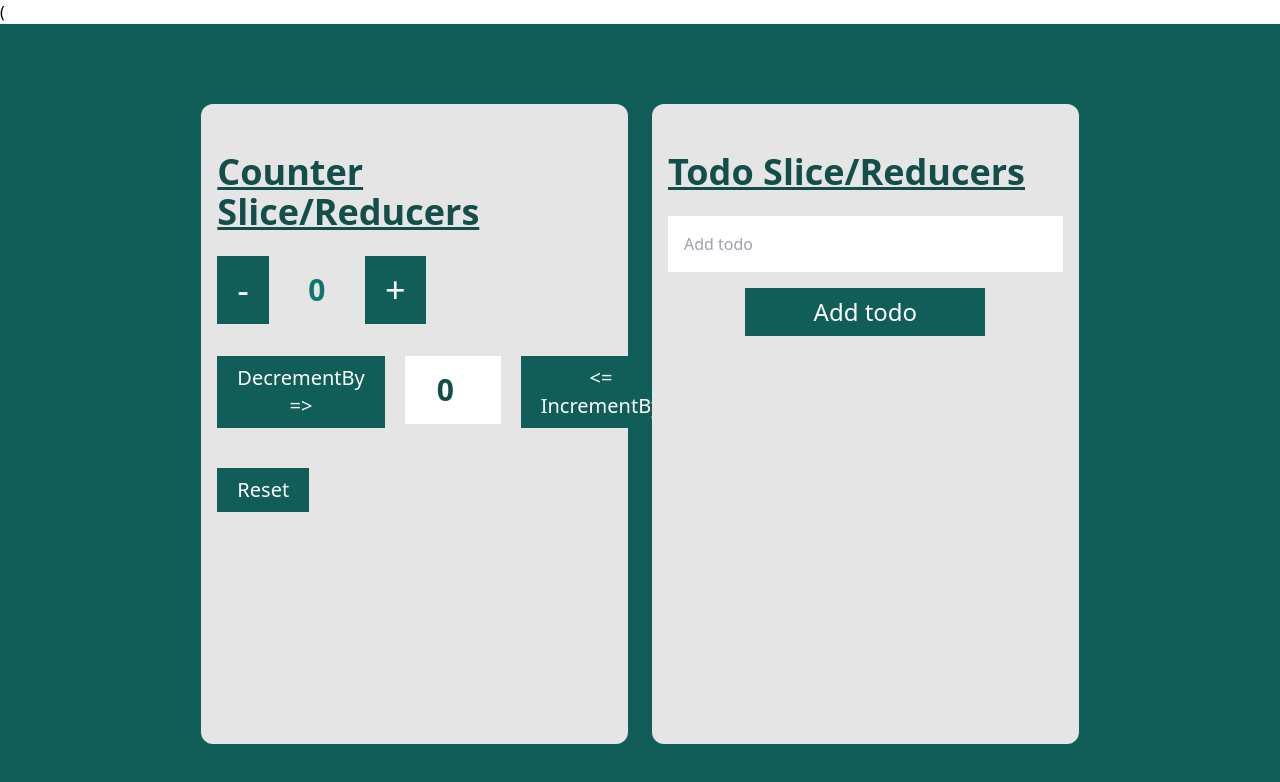
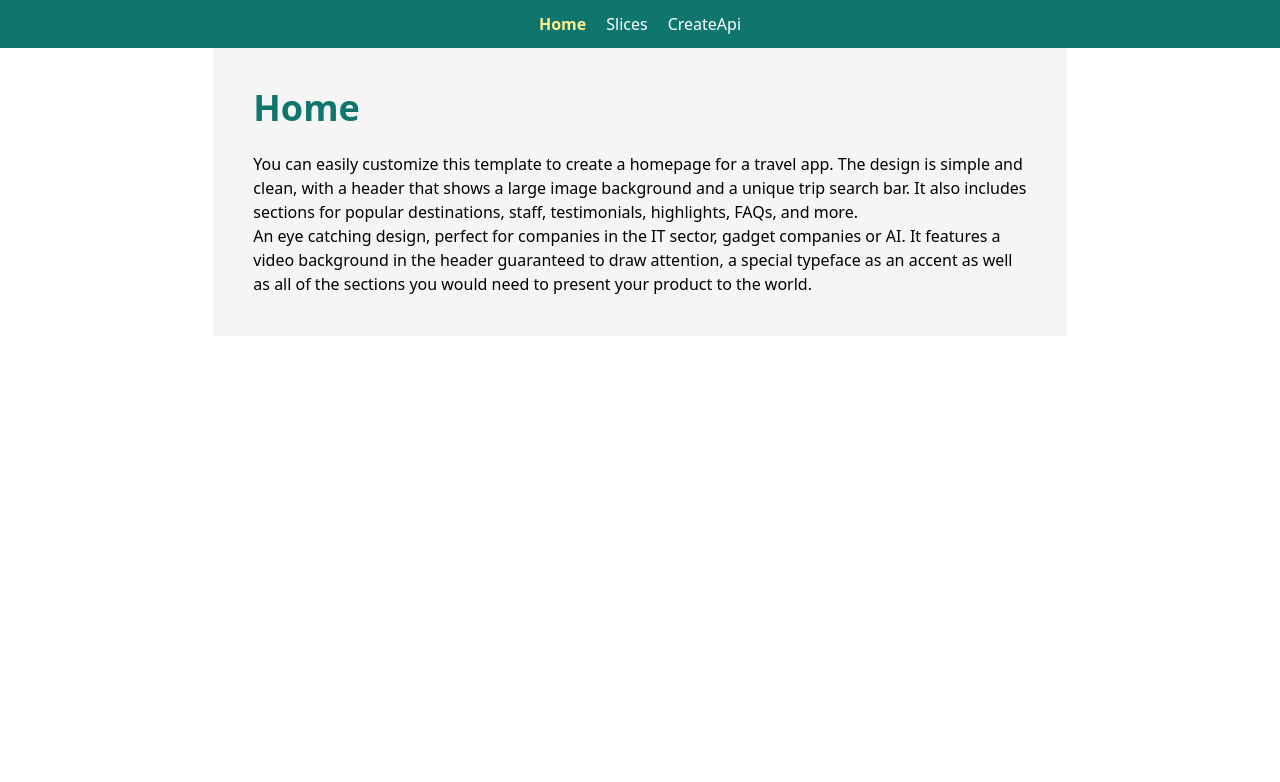
Before and after one commit to shankaraswal/rtk-qry-cd, a React app: page / in a window 1280 px wide. Shown: the top 782 px of the page. Built offline with nearby package versions, Linux system fonts and the light colour scheme; the HTML template or start-up script is replaced by a standard one.

Commit message:
added : routers

```diff
--- a/package.json
+++ b/package.json
@@ -13,7 +13,8 @@
     "@reduxjs/toolkit": "^2.2.7",
     "react": "^18.3.1",
     "react-dom": "^18.3.1",
-    "react-redux": "^9.1.2"
+    "react-redux": "^9.1.2",
+    "react-router-dom": "^6.26.0"
   },
   "devDependencies": {
     "@types/react": "^18.3.3",
--- a/src/app/App.tsx
+++ /dev/null
@@ -1,15 +0,0 @@
-import Counter from "../features/counter/Counter";
-import Todo from "../features/todo/Todo";
-
-function App() {
-  return (
-    <>
-      <div className="flex gap-6 h-screen text-white items-center bg-teal-800 justify-center">
-        <Counter />
-        <Todo />
-      </div>
-    </>
-  );
-}
-
-export default App;
--- /dev/null
+++ b/src/app/Layout.tsx
@@ -0,0 +1,37 @@
+import { NavLink, Outlet } from "react-router-dom";
+
+export const Layout = () => {
+  return (
+    <div className="flex flex-col items-center justify-center w-full">
+      <div className="flex flex-row gap-5 justify-center py-3  bg-teal-700 text-white w-full">
+        <NavLink
+          to="/"
+          className={({ isActive }) =>
+            isActive ? "text-yellow-200 font-bold" : "text-white"
+          }
+        >
+          Home
+        </NavLink>
+        <NavLink
+          to="/slices"
+          className={({ isActive }) =>
+            isActive ? "text-yellow-200 font-bold" : "text-white"
+          }
+        >
+          Slices
+        </NavLink>
+        <NavLink
+          to="/createapi"
+          className={({ isActive }) =>
+            isActive ? "text-yellow-200 font-bold" : "text-white"
+          }
+        >
+          CreateApi
+        </NavLink>
+      </div>
+      <div className="w-4/6 py-10 flex flex-col items-center justify-center bg-neutral-100 px-10">
+        <Outlet />
+      </div>
+    </div>
+  );
+};
--- a/src/features/counter/Counter.tsx
+++ b/src/features/counter/Counter.tsx
@@ -20,11 +20,11 @@ const Counter = () => {
     dispatch(reset());
   };
   return (
-    <div className="h-4/5 rounded-xl py-6 w-2/6 text-black border-neutral-400 p-4 bg-neutral-200">
-      <h1 className="text-4xl my-6 text-teal-900 font-semibold underline">
+    <div className="rounded-xl py-6 text-black border-neutral-400 p-4 bg-neutral-300">
+      <h1 className="text-xl font-bold  text-teal-700 md:text-4xl dark:text-teal-900  mb-6">
         Counter Slice/Reducers
       </h1>
-      <div className="flex flex-row">
+      <div className="flex flex-row mt-16">
         <button
           onClick={() => dispatch(decrement())}
           className="px-5 py-2 bg-teal-800 text-white text-4xl"
--- a/src/features/todo/Todo.tsx
+++ b/src/features/todo/Todo.tsx
@@ -30,12 +30,12 @@ const Todo = () => {
   };
 
   return (
-    <div className="h-4/5 rounded-xl py-6 w-2/6 text-black border-neutral-400 p-4 bg-neutral-200">
-      <h1 className="text-4xl my-6 text-teal-900 font-semibold underline">
+    <div className="rounded-xl py-6 text-black border-neutral-400 p-4 bg-neutral-300">
+      <h1 className="text-xl font-bold  text-teal-700 md:text-4xl dark:text-teal-900  mb-6">
         Todo Slice/Reducers
       </h1>
       <form
-        className="w-full items-center justify-center flex flex-col"
+        className="w-full items-center mt-16 justify-center flex flex-col"
         onSubmit={handleAddTodo}
       >
         <input
@@ -51,7 +51,7 @@ const Todo = () => {
         </button>
       </form>
       {error && <p className="text-red-500 text-center m-4 text-xl">{error}</p>}
-      <div className="mt-4 text-black overflow-scroll h-96">
+      <div className="mt-4 text-black overflow-auto h-96">
         {todos.map((todo, index) => (
           <div
             key={todo.id}
--- a/src/index.tsx
+++ b/src/index.tsx
@@ -1,11 +1,12 @@
+import { RouterProvider } from "react-router-dom";
 import ReactDOM from "react-dom/client";
-import App from "./app/App.tsx";
+import { routes } from "./routes";
 import { Provider } from "react-redux";
-import { store } from "./app/store.ts";
+import { store } from "./app/store";
 import "./index.css";
 
 ReactDOM.createRoot(document.getElementById("root")!).render(
   <Provider store={store}>
-    (<App />
+    <RouterProvider router={routes} />
   </Provider>
 );
--- /dev/null
+++ b/src/pages/CreateApi.tsx
@@ -0,0 +1,7 @@
+function CreateApi() {
+  return (
+    <div className="flex flex-col gap-4 justify-center w-full">dfasdfas</div>
+  );
+}
+
+export default CreateApi;
--- /dev/null
+++ b/src/pages/HomePage.tsx
@@ -0,0 +1,28 @@
+const HomePage = () => {
+  return (
+    <div>
+      <article className="prose lg:prose-xl">
+        <h1 className="text-xl font-bold  text-teal-700 md:text-4xl dark:text-teal-900  mb-6">
+          Home
+        </h1>
+        <p>
+          You can easily customize this template to create a homepage for a
+          travel app. The design is simple and clean, with a header that shows a
+          large image background and a unique trip search bar. It also includes
+          sections for popular destinations, staff, testimonials, highlights,
+          FAQs, and more.
+        </p>
+
+        <p>
+          An eye catching design, perfect for companies in the IT sector, gadget
+          companies or AI. It features a video background in the header
+          guaranteed to draw attention, a special typeface as an accent as well
+          as all of the sections you would need to present your product to the
+          world.
+        </p>
+      </article>
+    </div>
+  );
+};
+
+export default HomePage;
--- /dev/null
+++ b/src/pages/PageNotFound.tsx
@@ -0,0 +1,20 @@
+const PageNotFound = () => {
+  return (
+    <div>
+      <article className="prose lg:prose-xl">
+        <h1 className="text-xl font-bold  text-teal-700 md:text-4xl dark:text-teal-900  mb-6">
+          Page not found
+        </h1>
+        <p className="text-red-500">
+          An eye catching design, perfect for companies in the IT sector, gadget
+          companies or AI. It features a video background in the header
+          guaranteed to draw attention, a special typeface as an accent as well
+          as all of the sections you would need to present your product to the
+          world.
+        </p>
+      </article>
+    </div>
+  );
+};
+
+export default PageNotFound;
--- /dev/null
+++ b/src/pages/SliceMethod.tsx
@@ -0,0 +1,13 @@
+import Counter from "../features/counter/Counter";
+import Todo from "../features/todo/Todo";
+
+function SliceMethod() {
+  return (
+    <div className="flex flex-col gap-4 justify-center w-full">
+      <Counter />
+      <Todo />
+    </div>
+  );
+}
+
+export default SliceMethod;
--- /dev/null
+++ b/src/routes.tsx
@@ -0,0 +1,47 @@
+import {
+  Route,
+  createBrowserRouter,
+  createRoutesFromElements,
+} from "react-router-dom";
+
+import { Layout } from "./app/Layout";
+import SliceMethod from "./pages/SliceMethod";
+import PageNotFound from "./pages/PageNotFound";
+import HomePage from "./pages/HomePage";
+import CreateApi from "./pages/CreateApi";
+
+const routeConfig = {
+  path: "/",
+  element: <Layout />,
+  children: [
+    {
+      path: "/",
+      element: <HomePage />,
+    },
+    ,
+    {
+      path: "/slices",
+      element: <SliceMethod />,
+    },
+    {
+      path: "/createapi",
+      element: <CreateApi />,
+    },
+  ],
+};
+
+export const routes = createBrowserRouter(
+  createRoutesFromElements(
+    <>
+      <Route path="/" element={<Layout />}>
+        {routeConfig.children.map(
+          (route, index) =>
+            route && (
+              <Route key={index} path={route.path} element={route.element} />
+            )
+        )}
+        <Route path="*" element={<PageNotFound />} />
+      </Route>
+    </>
+  )
+);
```
Also changed, not shown: 1 other file (tests, documents, lock files or other folders).
